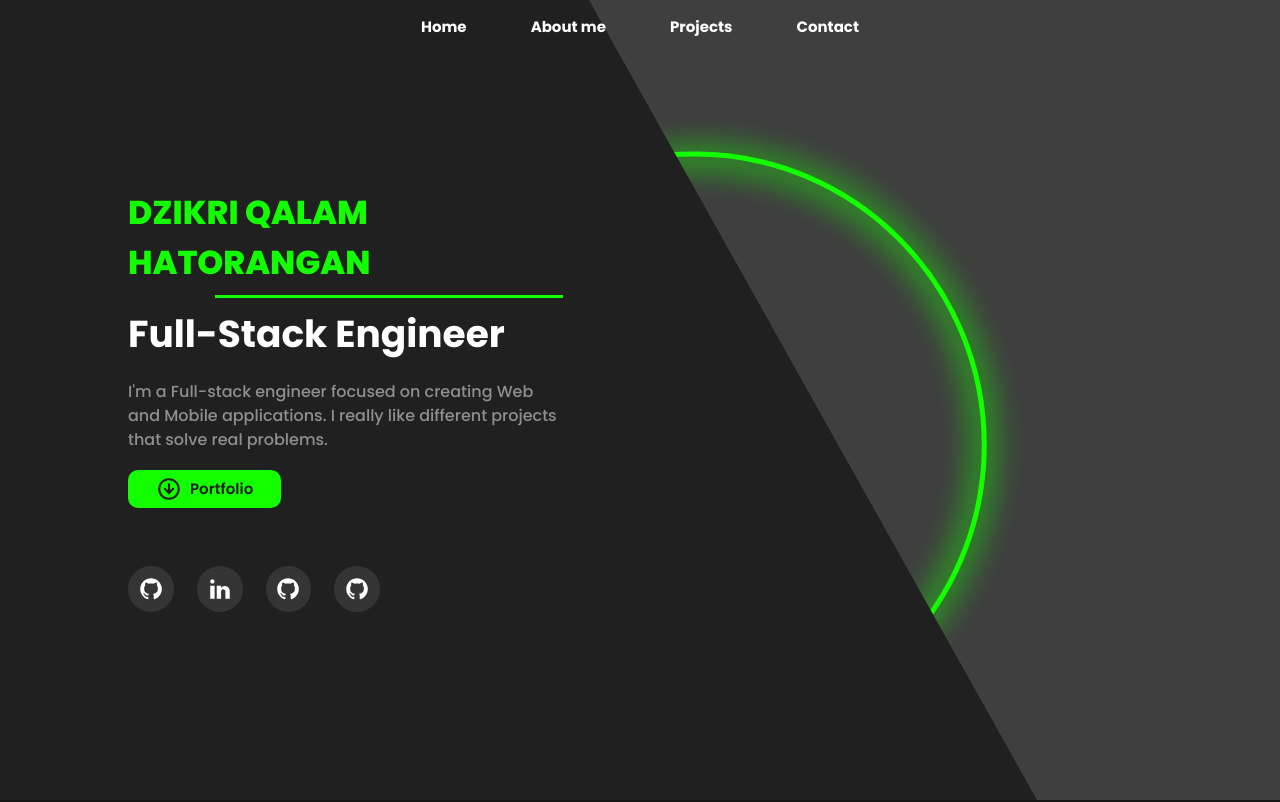
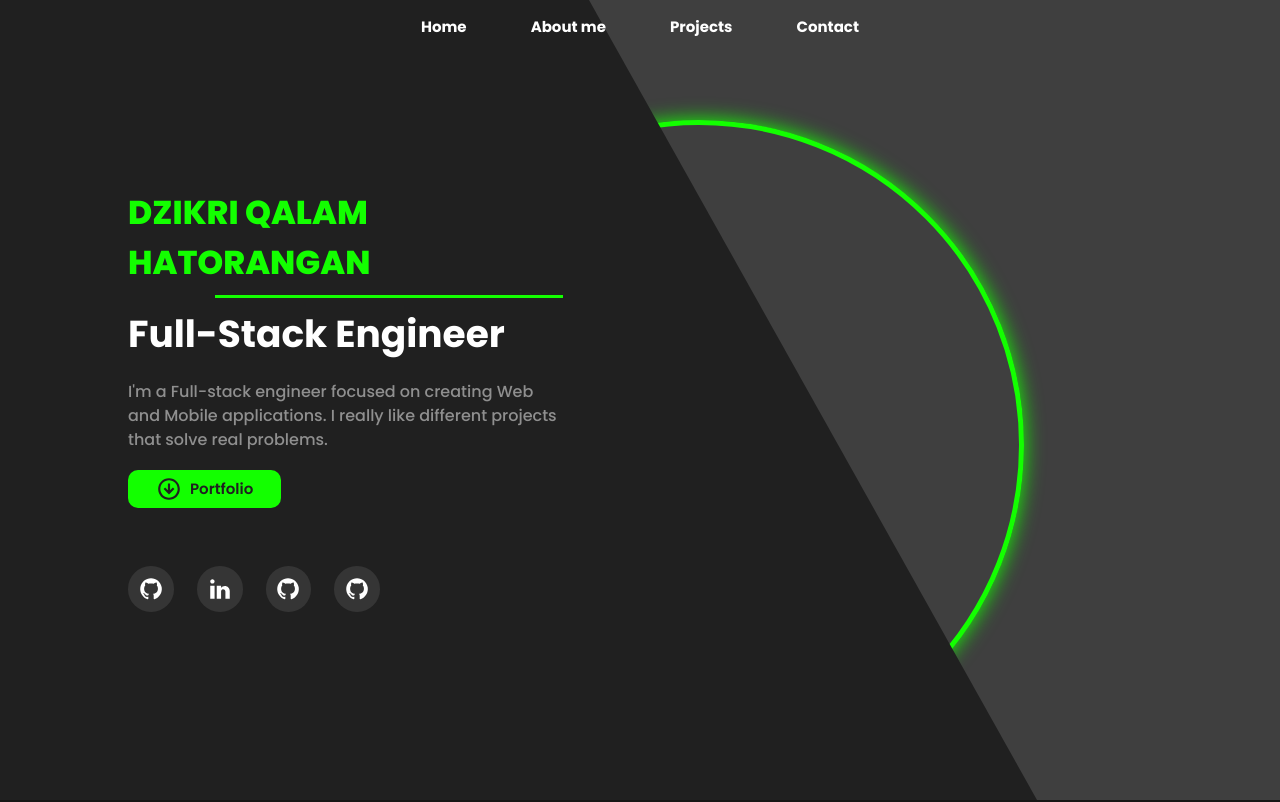
Before and after one commit to dzikriqalampacil/personal-website, a Next.js app: page / in a window 1280 px wide. Shown: the top 802 px of the page. Built offline with nearby package versions, Linux system fonts and the light colour scheme.

Commit message:
feat: update circle

```diff
--- a/ui/component/Hero/index.jsx
+++ b/ui/component/Hero/index.jsx
@@ -29,14 +29,20 @@ function RightTriangle() {
 
 function GreenCircle() {
     return (
-        <Box position={'absolute'} right={{ base: '6%', md: '0%', lg: '6%', xl: '20%' }} top={{ base: '15%', md: '15%', lg: '15%', xl: '15%' }}>
+        <Box position={'absolute'} right={{ base: '6%', md: '2%', lg: '6%', xl: '20%' }} top={{ base: '15%', md: '15%', lg: '15%', xl: '15%' }}>
             <motion.div
                 initial={{ opacity: 0, scale: 0.5 }}
                 animate={{ opacity: 1, scale: 1 }}
+                style={{
+                    width: 650,
+                    height: 650,
+                    borderRadius: '50%',
+                    border: '5px solid #13FF00',
+                    boxShadow: '0px 0px 20px #13FF00'
+                }}
+
                 transition={{ duration: 0.5 }}
-            >
-                <Image src='/assets/circle_hero.svg' width='650' height='650' />
-            </motion.div>
+            />
         </Box>
     )
 }
```
Also changed, not shown: public/assets/circle_hero.svg (deleted).
